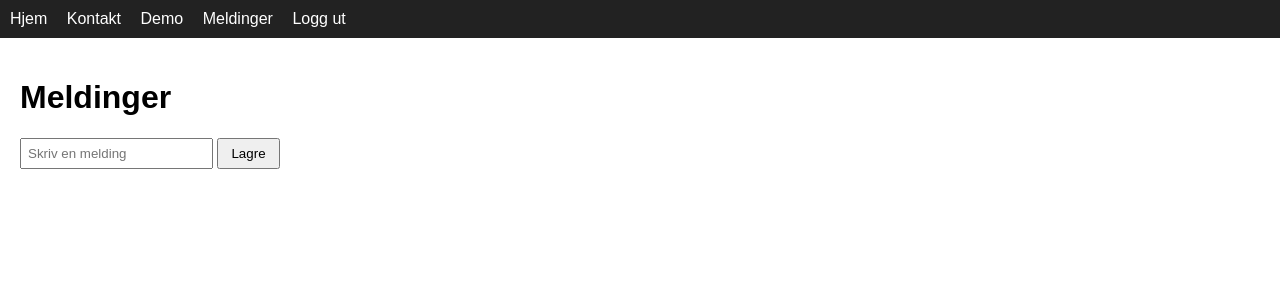
After one commit to Kokosfjes/prove-Eksamen, a Flask app: page /meldinger in a window 1280 px wide. The commit adds this page. Shown: the top 300 px of the page. Run offline with Flask 3, Linux system fonts and the light colour scheme; a user stored in the database is signed in.

Commit message:
messages added

```diff
--- a/oppgave 1/app.py
+++ b/oppgave 1/app.py
@@ -16,6 +16,13 @@ class User(UserMixin, db.Model):
     id = db.Column(db.Integer, primary_key=True)
     username = db.Column(db.String(50), unique=True, nullable=False)
     password = db.Column(db.String(50), nullable=False)
+
+
+# Eksempel på ekstra lagring - viser at det er enkelt å utvide
+class Melding(db.Model):
+    id = db.Column(db.Integer, primary_key=True)
+    tekst = db.Column(db.String(200), nullable=False)
+    bruker = db.Column(db.String(50), nullable=False)
 
 
 @login_manager.user_loader
@@ -62,6 +69,19 @@ def demo():
     return render_template("demo.html")
 
 
+# Meldinger - demonstrerer lagring i databasen
+@app.route("/meldinger", methods=["GET", "POST"])
+@login_required
+def meldinger():
+    if request.method == "POST":
+        ny = Melding(tekst=request.form["tekst"], bruker=current_user.username)
+        db.session.add(ny)
+        db.session.commit()
+        return redirect(url_for("meldinger"))
+    alle = Melding.query.all()
+    return render_template("meldinger.html", meldinger=alle)
+
+
 if __name__ == "__main__":
     with app.app_context():
         db.create_all()
--- a/oppgave 1/templates/base.html
+++ b/oppgave 1/templates/base.html
@@ -11,6 +11,7 @@
         <a href="{{ url_for('kontakt') }}">Kontakt</a>
         {% if current_user.is_authenticated %}
             <a href="{{ url_for('demo') }}">Demo</a>
+            <a href="{{ url_for('meldinger') }}">Meldinger</a>
             <a href="{{ url_for('logout') }}">Logg ut</a>
         {% else %}
             <a href="{{ url_for('login') }}">Logg inn</a>
--- /dev/null
+++ b/oppgave 1/templates/meldinger.html
@@ -0,0 +1,13 @@
+{% extends "base.html" %}
+{% block content %}
+<h1>Meldinger</h1>
+<form method="post">
+    <input name="tekst" placeholder="Skriv en melding" required>
+    <button type="submit">Lagre</button>
+</form>
+<ul>
+    {% for m in meldinger %}
+        <li><b>{{ m.bruker }}:</b> {{ m.tekst }}</li>
+    {% endfor %}
+</ul>
+{% endblock %}
```
Also changed, not shown: oppgave 1/instance/database.db.
